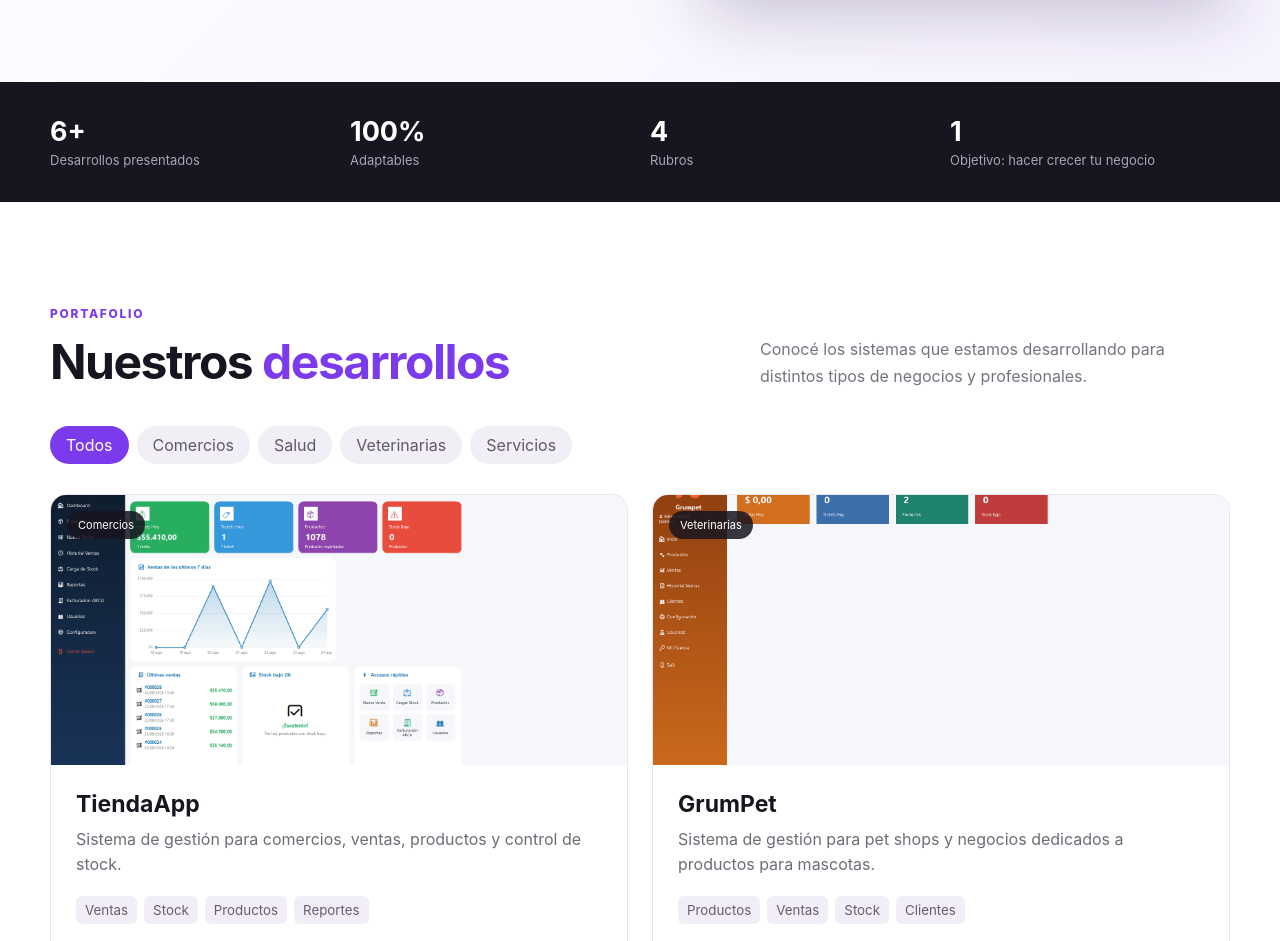
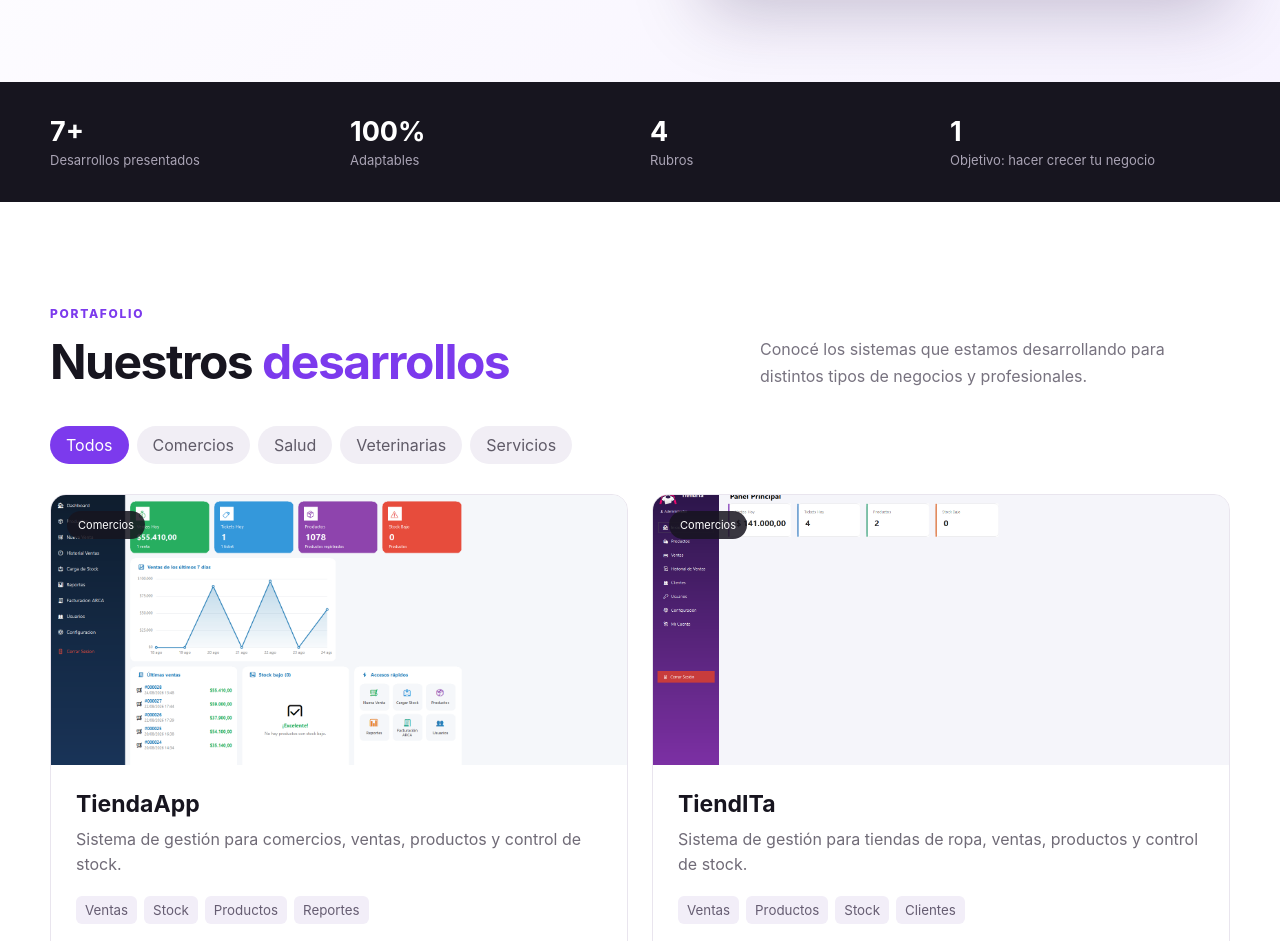
Before and after one commit to Grumep/Grumep.Consultora-, a React (Vite) app: page / in a window 1280 px wide. Shown: the part 651-1592 px from the top of the page. Built offline with nearby package versions, Linux system fonts and the light colour scheme.

Commit message:
Agregado TiendITa

```diff
--- a/src/main.jsx
+++ b/src/main.jsx
@@ -1,5 +1,4 @@
 import React, { useEffect, useState } from "react";
-
 import { createRoot } from "react-dom/client";
 
 import {
@@ -48,7 +47,6 @@
 
     pricing: {
       demo: true,
-
       plans: [
         {
           name: "Básico",
@@ -64,7 +62,6 @@
             "Reportes",
           ],
         },
-
         {
           name: "Pro",
           price: "$120.000",
@@ -80,7 +77,6 @@
             "Reportes",
           ],
         },
-
         {
           name: "Premium",
           price: "$250.000",
@@ -100,6 +96,21 @@
         },
       ],
     },
+  },
+
+  {
+    name: "TiendITa",
+    category: "Comercios",
+    image: "tiendita.png",
+    video: "tiendita.mp4",
+    description:
+      "Sistema de gestión para tiendas de ropa, ventas, productos y control de stock.",
+    features: [
+      "Ventas",
+      "Productos",
+      "Stock",
+      "Clientes",
+    ],
   },
 
   {
@@ -217,8 +228,7 @@
 
     const system = systems.find(
       (item) =>
-        item.name.toLowerCase().replace(/\s+/g, "") ===
-        slug
+        item.name.toLowerCase().replace(/\s+/g, "") === slug
     );
 
     return system || null;
@@ -281,7 +291,6 @@
 
   const closeDemo = () => {
     window.location.hash = "";
-
     setCurrentDemo(null);
 
     setTimeout(() => {
@@ -304,6 +313,7 @@
 
         <header className="header">
           <div className="container nav">
+
             <button
               className="brand"
               onClick={closeDemo}
@@ -331,6 +341,7 @@
             >
               Contactar
             </button>
+
           </div>
         </header>
 
@@ -395,6 +406,7 @@
             {/* INFORMACIÓN */}
 
             <section className="demoInfo">
+
               <div className="demoDescription">
                 <label>
                   SOBRE EL SISTEMA
@@ -435,6 +447,7 @@
                   )}
                 </div>
               </div>
+
             </section>
 
             {/* =================================================
@@ -443,6 +456,7 @@
 
             {currentDemo.name === "TiendaApp" &&
               currentDemo.pricing && (
+
                 <section className="pricingSection">
 
                   <div className="pricingHeader">
@@ -473,6 +487,7 @@
                     <Clock />
 
                     <div>
+
                       <strong>
                         ¿Cómo funciona el demo?
                       </strong>
@@ -482,6 +497,7 @@
                         demo → el sistema solicita
                         activación → elegís tu licencia.
                       </span>
+
                     </div>
 
                   </div>
@@ -492,6 +508,7 @@
 
                     {currentDemo.pricing.plans.map(
                       (plan) => (
+
                         <article
                           className={`pricingCard ${
                             plan.featured
@@ -545,17 +562,18 @@
                             rel="noreferrer"
                           >
                             <MessageCircle />
-
                             Consultar licencia
                           </a>
 
                         </article>
+
                       )
                     )}
 
                   </div>
 
                   <div className="pricingFooter">
+
                     <CheckCircle2 />
 
                     <span>
@@ -564,6 +582,7 @@
                       utilizando TiendaApp después
                       del período de demostración.
                     </span>
+
                   </div>
 
                 </section>
@@ -639,7 +658,6 @@
         {/* FOOTER */}
 
         <footer>
-
           <div className="container footer">
 
             <div>
@@ -689,7 +707,6 @@
             © 2026 GRUMEP. Todos los derechos
             reservados.
           </div>
-
         </footer>
       </>
     );
@@ -719,7 +736,6 @@
             className="brand"
             onClick={() => go("inicio")}
           >
-
             <img
               className="brandLogo"
               src={`${base}images/logo.png`}
@@ -727,7 +743,6 @@
             />
 
             <span>
-
               <strong>
                 GRUMEP
               </strong>
@@ -735,7 +750,6 @@
               <small>
                 Consultora de Desarrollo de Software
               </small>
-
             </span>
 
           </button>
@@ -836,7 +850,6 @@
                 }
               >
                 Ver nuestros desarrollos
-
                 <ArrowRight />
               </button>
 
@@ -847,7 +860,6 @@
                 rel="noreferrer"
               >
                 <MessageCircle />
-
                 Solicitar demostración
               </a>
 
@@ -887,12 +899,10 @@
               <aside>
 
                 <div className="mockLogo">
-
                   <img
                     src={`${base}images/logo.png`}
                     alt="GRUMEP"
                   />
-
                 </div>
 
                 <button>
@@ -927,7 +937,6 @@
 
                   <span>
                     Ventas
-
                     <strong>
                       $ 1.250.000
                     </strong>
@@ -935,7 +944,6 @@
 
                   <span>
                     Productos
-
                     <strong>
                       1.284
                     </strong>
@@ -943,7 +951,6 @@
 
                   <span>
                     Clientes
-
                     <strong>
                       428
                     </strong>
@@ -952,14 +959,12 @@
                 </section>
 
                 <div className="chart">
-
                   <i></i>
                   <i></i>
                   <i></i>
                   <i></i>
                   <i></i>
                   <i></i>
-
                 </div>
 
               </article>
@@ -980,9 +985,8 @@
 
           <span>
             <b>
-              6+
+              7+
             </b>
-
             Desarrollos presentados
           </span>
 
@@ -990,7 +994,6 @@
             <b>
               100%
             </b>
-
             Adaptables
           </span>
 
@@ -998,7 +1001,6 @@
             <b>
               4
             </b>
-
             Rubros
           </span>
 
@@ -1006,7 +1008,6 @@
             <b>
               1
             </b>
-
             Objetivo: hacer crecer tu negocio
           </span>
 
@@ -1054,6 +1055,7 @@
 
             {categories.map(
               (cat) => (
+
                 <button
                   key={cat}
                   className={
@@ -1067,6 +1069,7 @@
                 >
                   {cat}
                 </button>
+
               )
             )}
 
@@ -1078,6 +1081,7 @@
 
             {list.map(
               (system) => (
+
                 <article
                   className="card"
                   key={system.name}
@@ -1102,11 +1106,8 @@
                     </span>
 
                     <div className="imageOverlay">
-
                       <Play />
-
                       Ver demostración
-
                     </div>
 
                   </div>
@@ -1125,11 +1126,13 @@
 
                       {system.features.map(
                         (feature) => (
+
                           <small
                             key={feature}
                           >
                             {feature}
                           </small>
+
                         )
                       )}
 
@@ -1141,14 +1144,13 @@
                       }
                     >
                       Ver demostración
-
                       <ArrowRight />
-
                     </button>
 
                   </div>
 
                 </article>
+
               )
             )}
 
@@ -1209,31 +1211,28 @@
                 "Gestión de stock y ventas",
                 "Controlá productos, ventas, clientes y stock desde un solo lugar.",
               ],
-
               [
                 Code2,
                 "Desarrollo a medida",
                 "Software creado según los procesos reales de tu empresa.",
               ],
-
               [
                 Database,
                 "Turnos y fichas",
                 "Organización de pacientes, profesionales, consultas e información.",
               ],
-
               [
                 ShieldCheck,
                 "Soporte y evolución",
                 "Mantenimiento, mejoras y nuevas funcionalidades para tu sistema.",
               ],
-
             ].map(
               ([
                 Icon,
                 title,
                 description,
               ]) => (
+
                 <div
                   className="service"
                   key={title}
@@ -1250,6 +1249,7 @@
                   </p>
 
                 </div>
+
               )
             )}
 
@@ -1374,7 +1374,6 @@
             rel="noreferrer"
           >
             <MessageCircle />
-
             Contactar por WhatsApp
           </a>
 
```
Also changed, not shown: public/images/tiendita.png (added), 1 other file (tests, documents, lock files or other folders).
